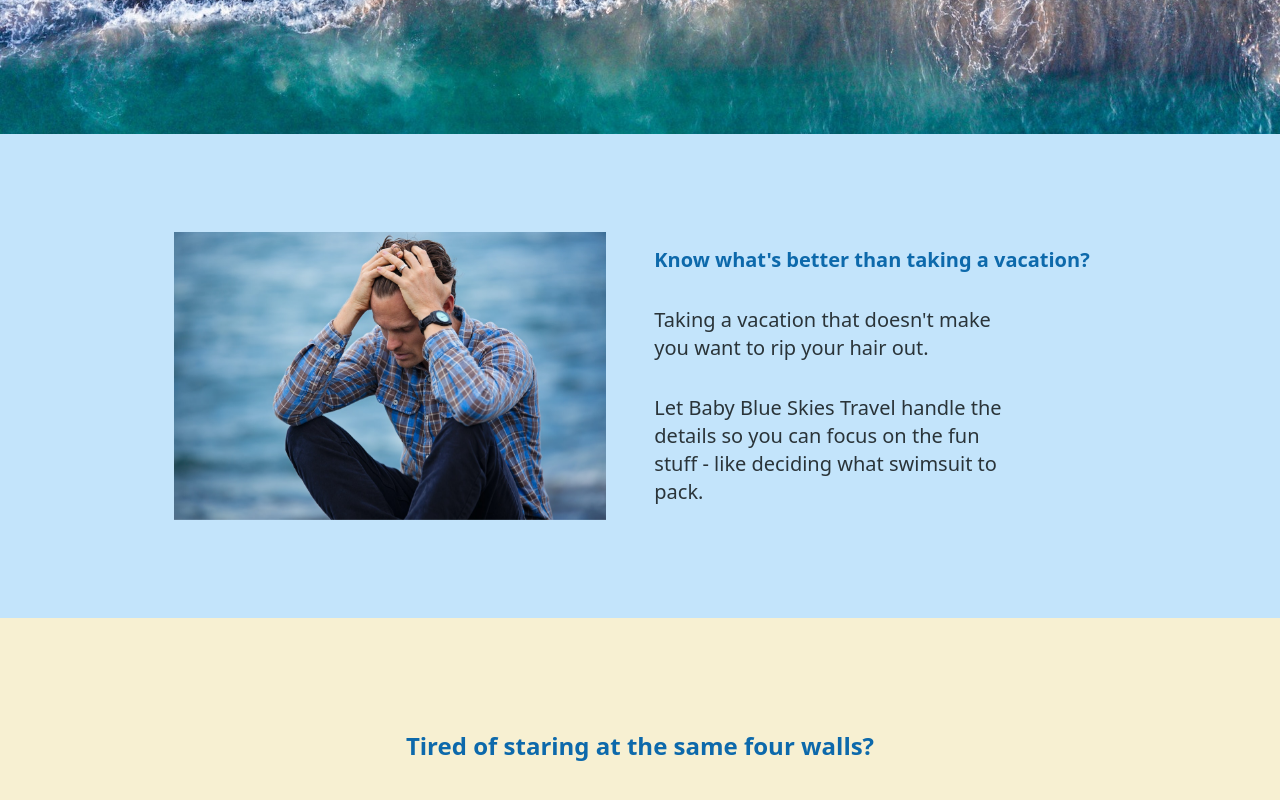
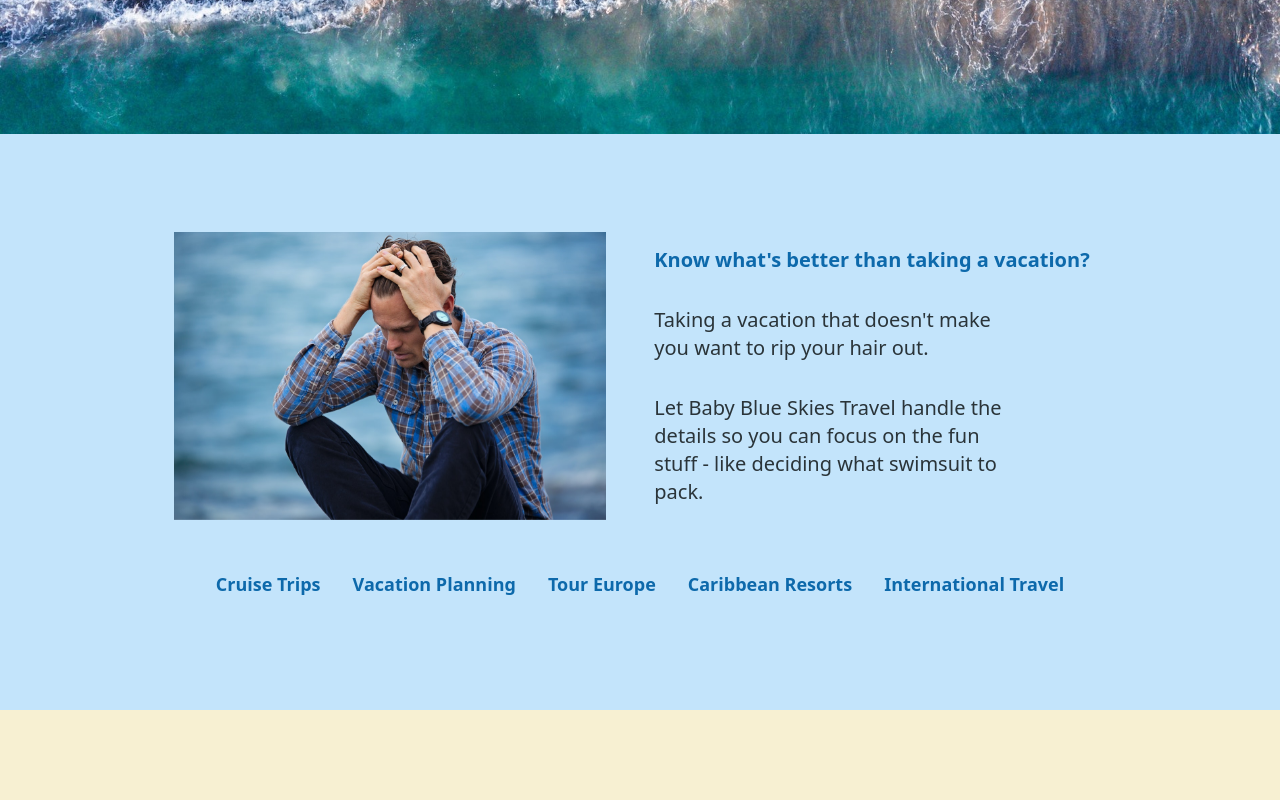
Before and after one commit to RMarmolejo90/Baby-Blue-Skies, a React (Vite) app in the folder front-end/: page / in a window 1280 px wide. Shown: the part 508-1308 px from the top of the page. Built offline with nearby package versions, Linux system fonts and the light colour scheme.

Commit message:
SEO keyword headlines

```diff
--- a/front-end/index.html
+++ b/front-end/index.html
@@ -3,15 +3,15 @@
   <head>
     <meta charset="UTF-8" />
     <meta name="keywords" content="
-    Cruise vacations,
+    Cruise trips,
     Vacation planning,
     Expert travel agents,
     Insider tips,
     Travel deals,
     Travel agent,
-    Caribbean Cruise,
+    Caribbean Resorts,
     Tour Europe,
-    Solo adventure,
+    International travel,
     Romantic getaway">
 
     <meta name="description" content="Let Baby Blue Skies Travel handle the details of your dream vacation.
--- a/front-end/src/components/hook.jsx
+++ b/front-end/src/components/hook.jsx
@@ -14,11 +14,18 @@ export default function Hook() {
                     Taking a vacation that doesn't
                     make you want to rip your hair out.
                 </h4>
-                <h4 className='p-4 lg:max-w-sm text-xl'>
+                <p className='p-4 lg:max-w-sm text-xl'>
                     Let Baby Blue Skies Travel handle the details
                     so you can focus on the fun stuff - like deciding what swimsuit to pack.
-                </h4>
+                </p>
             </div>
+            <ul className='flex flex-wrap justify-around items-center p-4'>
+                <li className="p-4 text-lg font-bold text-primary-dark"><h1>Cruise Trips</h1></li>
+                <li className="p-4 text-lg font-bold text-primary-dark"><h1>Vacation Planning</h1></li>
+                <li className="p-4 text-lg font-bold text-primary-dark"><h1>Tour Europe</h1></li>
+                <li className="p-4 text-lg font-bold text-primary-dark"><h1>Caribbean Resorts</h1></li>
+                <li className="p-4 text-lg font-bold text-primary-dark"><h1>International Travel</h1></li>
+            </ul>
         </Slide>
     </div>
   )
```
